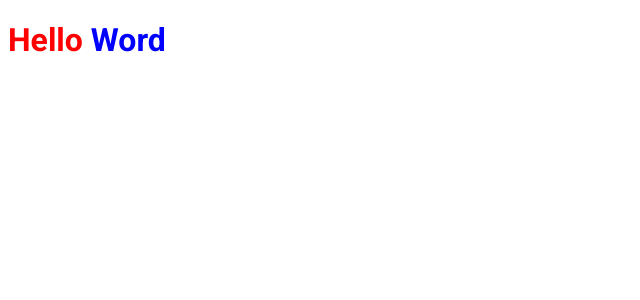
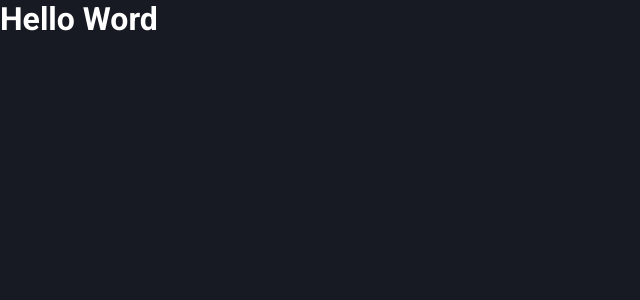
Before and after one commit to ivad8080/reactblog, a Next.js app: page / in a window 1280 px wide. Shown: the top 300 px of the page, without its empty margins (0-640 px from the left). Built offline with nearby package versions, Linux system fonts and the light colour scheme.

Commit message:
Estilos globais do app

```diff
--- a/src/pages/_app.tsx
+++ b/src/pages/_app.tsx
@@ -1,4 +1,6 @@
 import { AppProps } from 'next/app'
+
+import '../styles/global.scss'
 
 function MyApp({ Component, pageProps }: AppProps) {
   return <Component {...pageProps} />
--- a/src/pages/index.tsx
+++ b/src/pages/index.tsx
@@ -1,5 +1,4 @@
 import Head from 'next/head'
-import styles from '../styles/home.module.scss'
 
 export default function Home() {
   return (
@@ -7,8 +6,8 @@ export default function Home() {
       <Head>
         <title>react.blog | Home</title>
       </Head>
-      <h1 className={styles.title}>
-        Hello <span>Word</span>
+      <h1>
+        Hello Word
       </h1>
     </>
   )
--- /dev/null
+++ b/src/styles/global.scss
@@ -0,0 +1,47 @@
+* {
+  margin: 0;
+  padding: 0;
+  box-sizing: border-box;
+}
+
+:root {
+  --white: #ffffff;
+
+  --gray-50: #F7FAFC;
+  --gray-100: #EDF2F7;
+  --gray-300: #CBD5E0;
+  --gray-900: #171923;
+
+  --cyan-500: #61dafb;
+  --yellow-500: #eba417;
+}
+
+@media (max-width: 1080px) {
+  html {
+    font-size: 93.75%;
+  }
+}
+
+@media (max-width: 720px) {
+  html {
+    font-size: 87.5%;
+  }
+}
+
+body {
+  background: var(--gray-900);
+  color: var(--white);
+}
+
+body, input, textarea, select, button {
+  font: 400 1rem "Roboto", sans-serif;
+}
+
+button {
+  cursor: pointer;
+}
+
+a {
+  color: inherit;
+  text-decoration: none;
+}
--- a/src/styles/home.module.scss
+++ /dev/null
@@ -1,8 +0,0 @@
-.title {
-  color: red;
-  font-family: Roboto;
-
-  span {
-    color: blue;
-  }
-}
```
